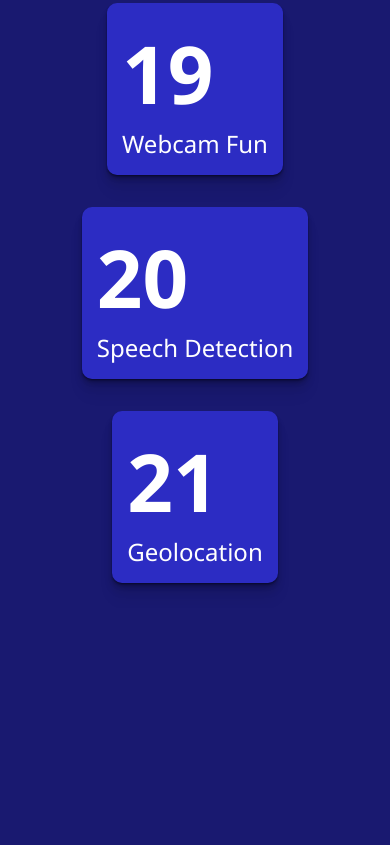
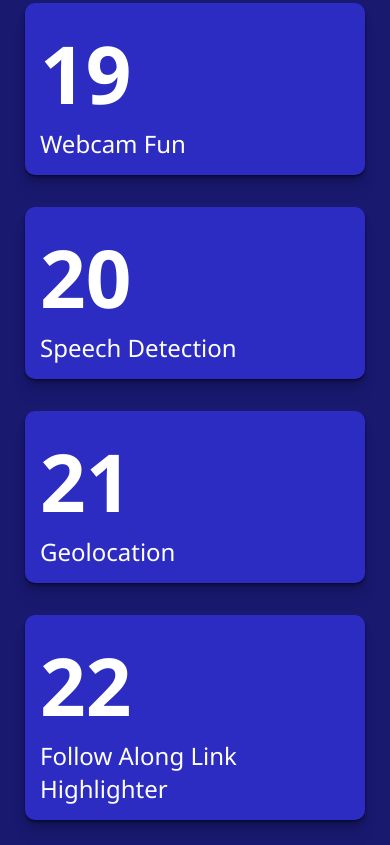
Before and after one commit to emsad87/JavaScript30, a plain HTML site: page index.html in a window 390 px wide. Shown: the part 4054-4899 px from the top of the page. Before the commit the page ends 4662 px from the top, so only its background shows below. Drawn offline with Linux system fonts and the light colour scheme.

Commit message:
Update - Card width

```diff
--- a/css/style.css
+++ b/css/style.css
@@ -9,7 +9,7 @@
 body {
   margin: 0;
   padding: 25px;
-  font-family: "Segoe UI", Tahoma, Geneva, Verdana, sans-serif;
+  font-family: 'Segoe UI', Tahoma, Geneva, Verdana, sans-serif;
   font-size: 1.5rem;
   color: white;
   background-color: midnightblue;
@@ -29,8 +29,15 @@ ul {
   margin-top: 2rem;
 }
 ul li {
-  width: fit-content;
+  width: 300px;
 }
+
+@media screen and (max-width: 768px) {
+  ul li {
+    width: 100%;
+  }
+}
+
 ul a {
   display: inline-block;
   width: 100%;
@@ -38,7 +45,9 @@ ul a {
   padding: 15px;
   background-color: #2c2cc3;
   border-radius: 10px;
-  box-shadow: 0 1px 1px rgba(0, 0, 0, 0.25), 0 2px 2px rgba(0, 0, 0, 0.2), 0 4px 4px rgba(0, 0, 0, 0.15), 0 8px 8px rgba(0, 0, 0, 0.1), 0 16px 16px rgba(0, 0, 0, 0.05);
+  box-shadow: 0 1px 1px rgba(0, 0, 0, 0.25), 0 2px 2px rgba(0, 0, 0, 0.2),
+    0 4px 4px rgba(0, 0, 0, 0.15), 0 8px 8px rgba(0, 0, 0, 0.1),
+    0 16px 16px rgba(0, 0, 0, 0.05);
   transition: all 0.2s;
 }
 ul a:hover {
--- a/index.html
+++ b/index.html
@@ -144,6 +144,12 @@
           <div class="text">Geolocation</div>
         </a>
       </li>
+      <li>
+        <a href="./22 - Follow Along Link Highlighter/">
+          <div class="number">22</div>
+          <div class="text">Follow Along Link Highlighter</div>
+        </a>
+      </li>
     </ul>
   </body>
 </html>
```
